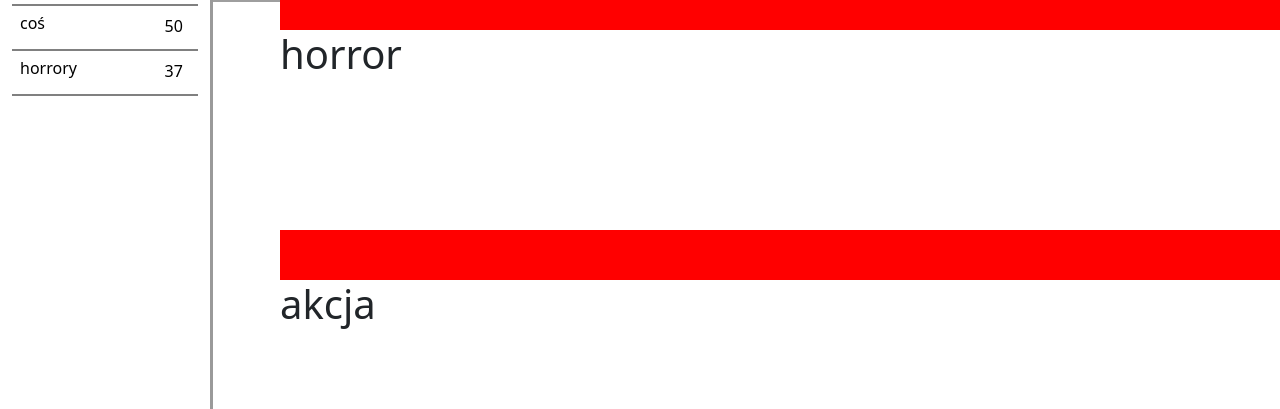
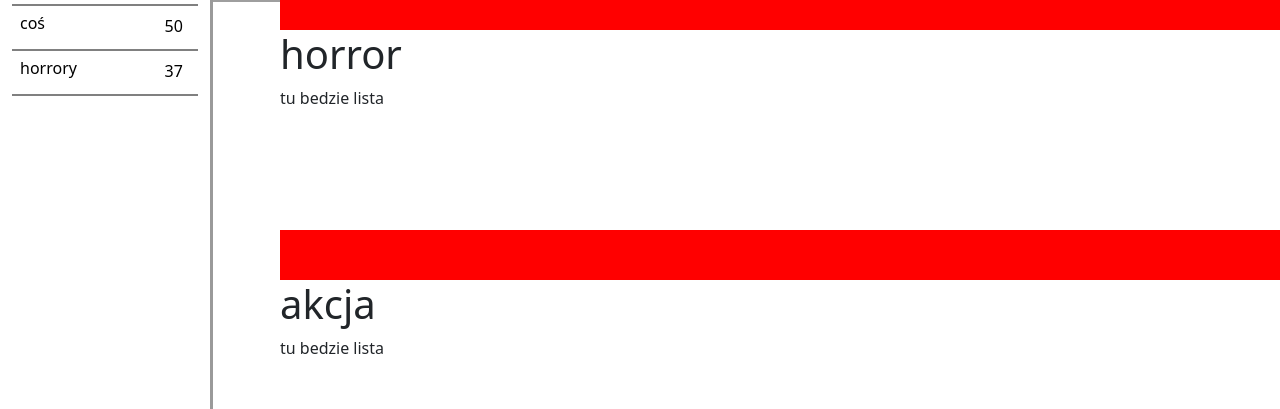
Before and after one commit to SebastianSloniewski/Media-Librex, a React (Create React App) app: page / in a window 1280 px wide. Shown: the part 298-707 px from the top of the page. Built offline with nearby package versions, Linux system fonts and the light colour scheme; grey boxes are pictures that could not be loaded.

Commit message:
TODO dla subkategorii

```diff
--- a/src/components/MainDisplayPanel/SubCategoryPanel/SubCategoryPanel.js
+++ b/src/components/MainDisplayPanel/SubCategoryPanel/SubCategoryPanel.js
@@ -15,6 +15,9 @@ const SubCategoryPanel = (props) => {
     return (
         <_subCategorypanel>
             <h1>{props.category.title}</h1>
+            {/* TODO strzaleczki do przelaczania lewo/prawo,
+            wyswietlanie X elementow listy w poziomie */}
+            <span>tu bedzie lista</span>
         </_subCategorypanel>
     );
 }
```
